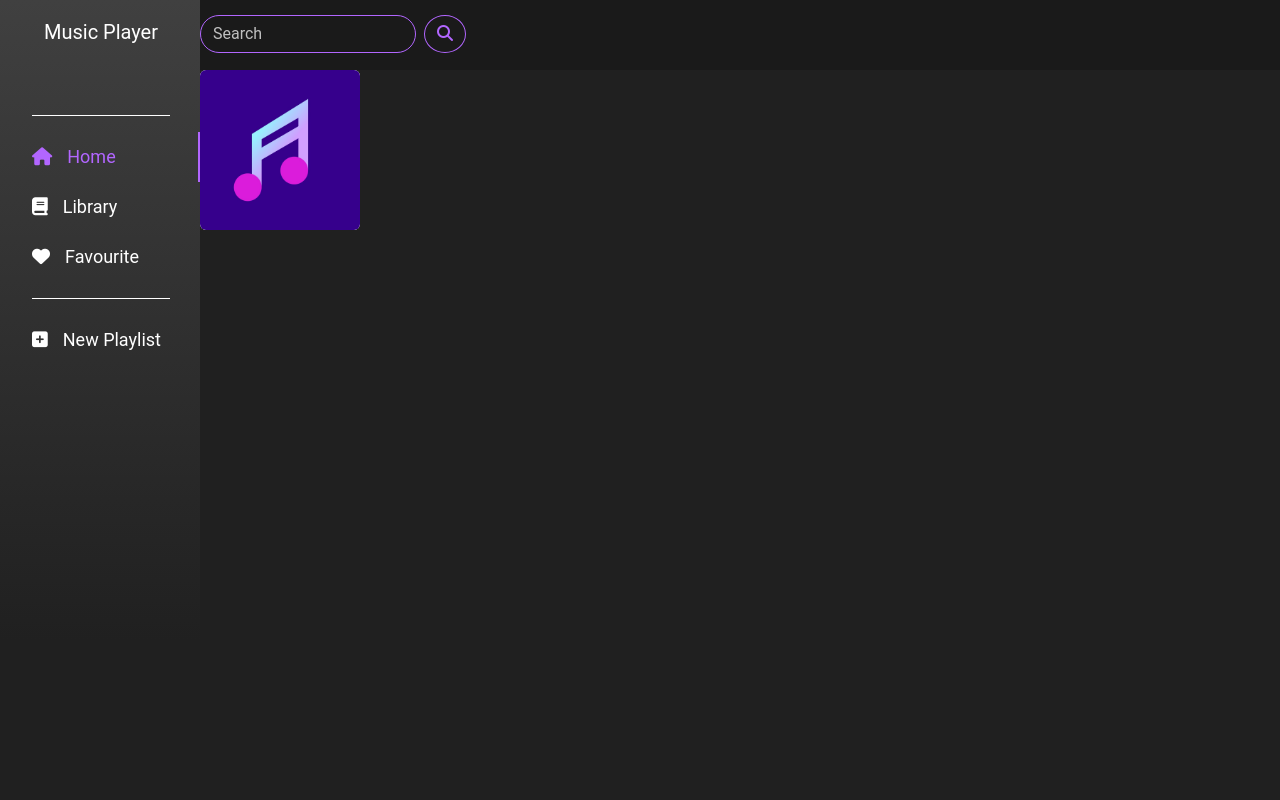
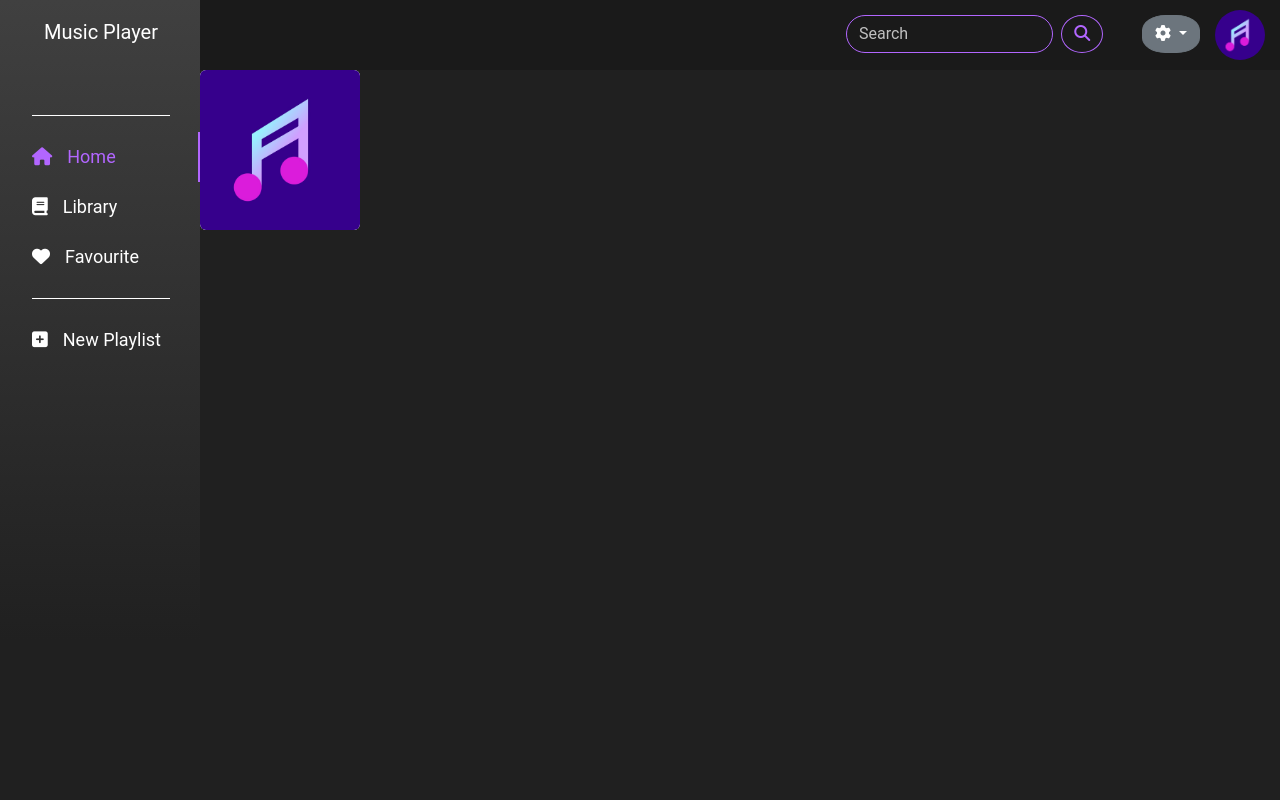
Before and after one commit to Proxima11/project_Tekweb, a PHP site: page /homepagefix.php in a window 1280 px wide. Run offline with PHP 8.4, Linux system fonts and the light colour scheme; some libraries are stand-ins or nearby versions.

Commit message:
Update homepagefix.php

```diff
--- a/homepagefix.php
+++ b/homepagefix.php
@@ -129,7 +129,7 @@
 		section .top_bar .d-flex input{
 			margin-top: 15px;
 			margin-bottom: 15px;
-			width: 20%;
+			width: 70%;
 			border-radius: 30px;
 			color: white;
 			border-color: #B266FF;
@@ -146,6 +146,43 @@
 			background-color: #FFFFFF;
 			transition: .4s;
 		}
+		/*#check{
+			display: none;
+		}
+		label #btn, label #cancel{
+			position: absolute;
+			cursor: pointer;
+			background: rgba(0, 0, 0, 0.2);
+			border-radius: 3px;
+		}
+		label #btn{
+			left: 40px;
+			top: 25px;
+			font-size: 35px;
+			color: white;
+			padding: 6px 12px;
+			}
+		label #cancel{
+			z-index: 1111;
+			left: 165px;
+			top: 17px;
+			font-size: 20px;
+			color: white;
+			padding: 4px 9px;
+		}
+		#check:checked ~ .sidebar{
+			left: 0;
+		}
+		#check:checked ~ label #btn{
+			left: 200px;
+			opacity: 0;
+			pointer-events: none;
+		}
+		#check:checked ~ label #btn{
+			left: -165px;
+			opacity: 0;
+			pointer-events: none;
+		}*/
 	</style>
 </head>
 <body>
@@ -163,7 +200,20 @@
 		</div>
 		<section class="view">
 			<div class="top_bar">
-				<div style="align-content: center; align-items: center;">
+				<div id="profile" style="width:50px; height: 50px; float: right; margin-top: 10px; margin-bottom: 10px; margin-right: 15px;">
+					<img src="picture/imgSementara.jpg" width="100%" style="border-radius: 50%;">
+				</div>
+				<div class="dropdown" style="float: right; margin-top: 15px; margin-bottom: 15px; margin-right:15px;">
+					<button class="btn btn-secondary dropdown-toggle" type="button" id="dropdownMenuButton" data-toggle="dropdown" aria-haspopup="true" aria-expanded="false" style="border-radius:40%;">
+						<i class="fa-solid fa-gear"></i>
+					</button>
+					<div class="dropdown-menu" aria-labelledby="dropdownMenuButton">
+						<a class="dropdown-item" href="#">Action</a>
+						<a class="dropdown-item" href="#">Another action</a>
+						<a class="dropdown-item" href="#">Something else here</a>
+					</div>
+				</div>
+				<div style=" float: right;">
 					<form class="d-flex" role="search">
 						<input class="form-control me-2" type="search" placeholder="Search" aria-label="Search">
 						<button class="btn btn-outline" type="submit" id="search"><i class="fa-solid fa-magnifying-glass"></i></button>
@@ -171,7 +221,7 @@
 				</div>
 			</div>
 			<div class="col-sm-3">
-				<div class="card mb-3 ml-5">
+				<div class="card mb-3 ml-5 mu-5">
 					<img class="card-img" src="picture/imgSementara.jpg">
 					<div class="details">
 						<button type="button" class="btn btn-secondary btn-lg mb-2" id="play"><i class="fa-solid fa-play"></i></button>
```
